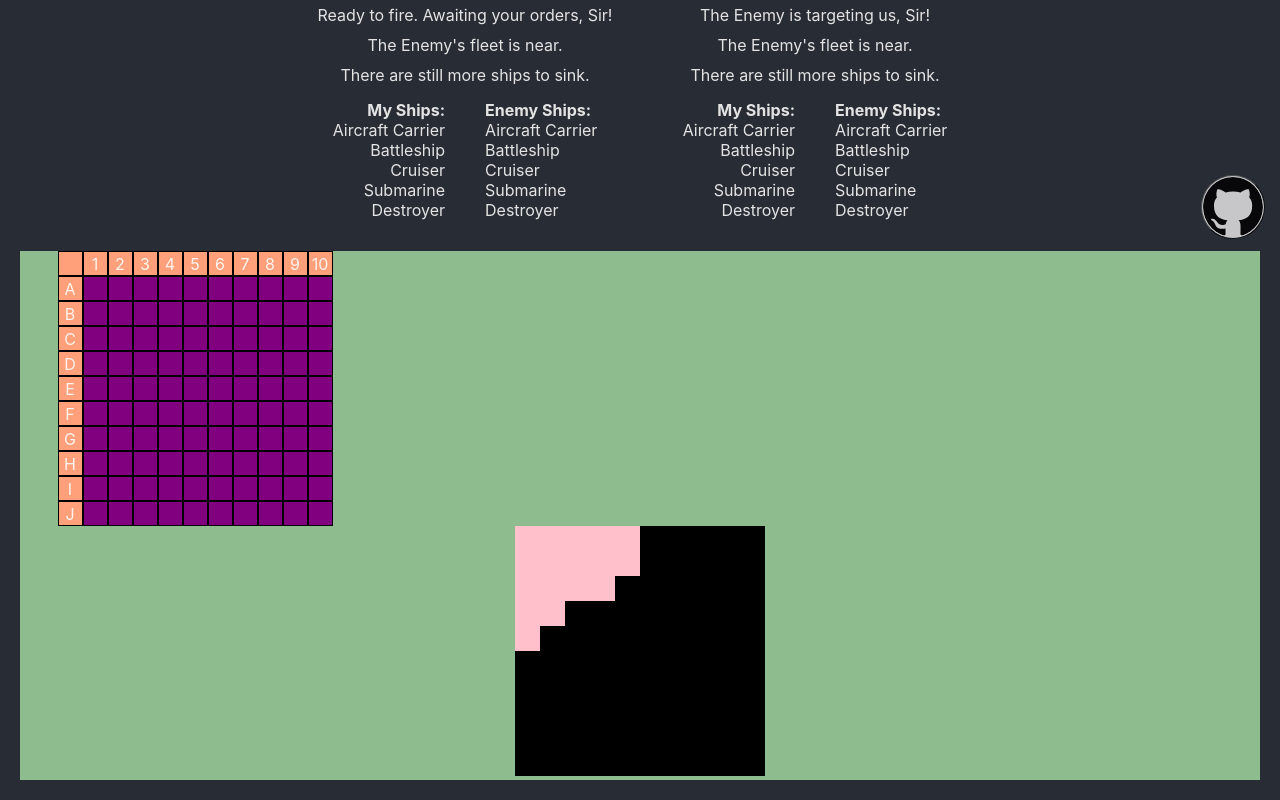
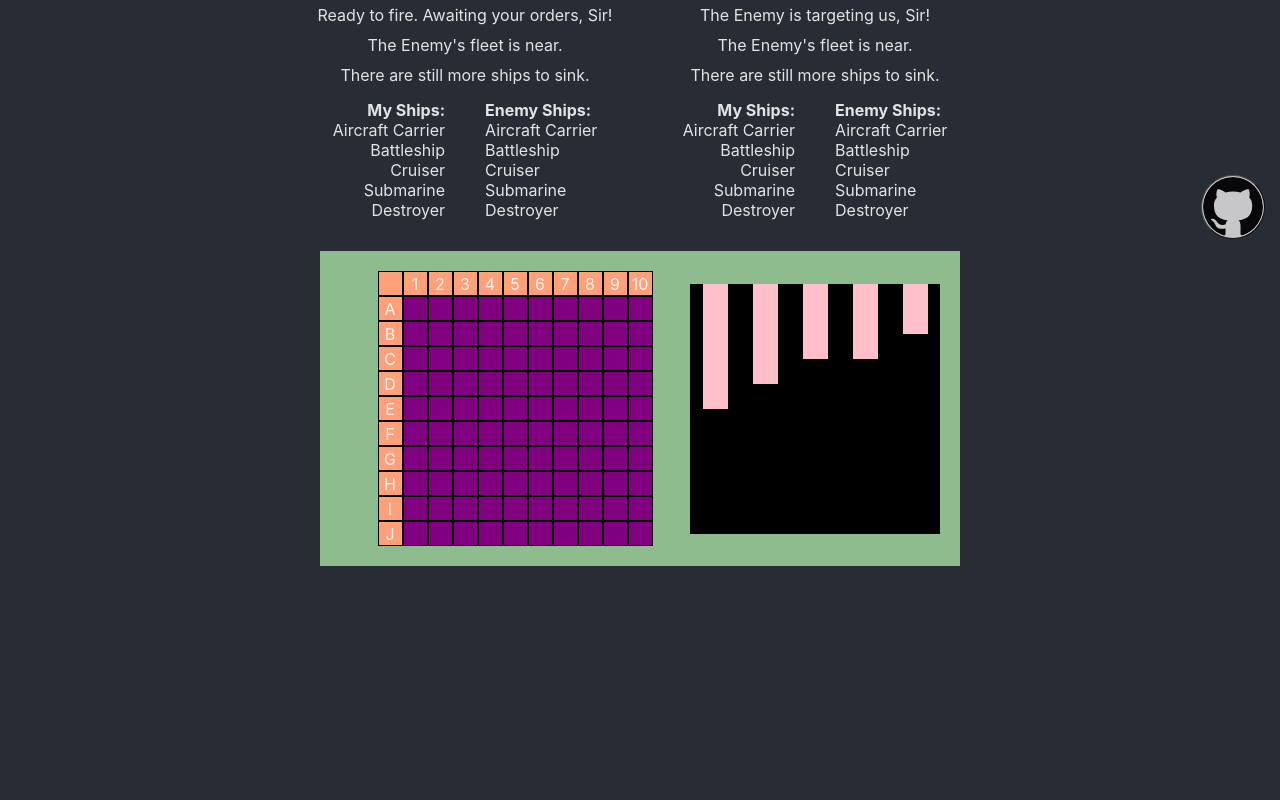
Before and after one commit to thomHayner/battleship-mini-app, a React (Create React App) app: page / in a window 1280 px wide. Shown: the part 545-1345 px from the top of the page. After the commit the page ends 1131 px from the top, so only its background shows below. Built offline with nearby package versions, Linux system fonts and the light colour scheme.

Commit message:
code: adjust syles

```diff
--- a/src/Components/piecePicker.css
+++ b/src/Components/piecePicker.css
@@ -1,5 +1,8 @@
 .main-container {
-  background-color: darkseagreen
+  background-color: darkseagreen;
+  display: inline-flex;
+  padding: 20px;
+  margin: auto;
 }
 
 .empty {
@@ -35,8 +38,10 @@
 }
 
 .outer-drop-zone {
-  display: inline-flex;
   width: 250px;
   height: 250px;
+  display: inline-flex;
+  justify-content: space-around;
+  margin: auto;
   background-color: black;
 }
```
